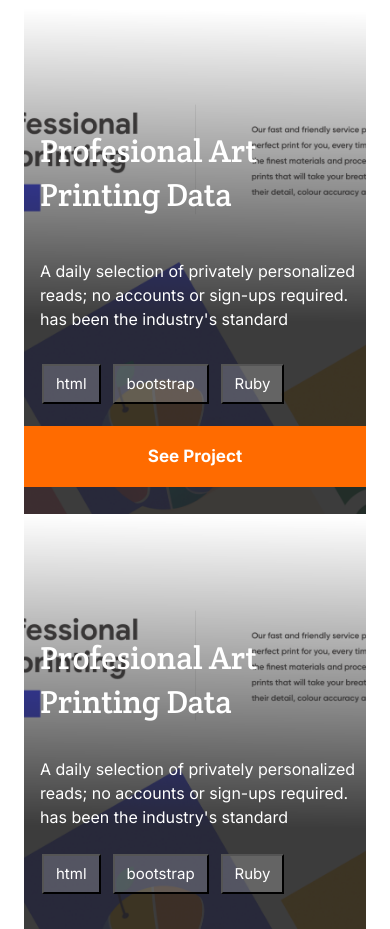
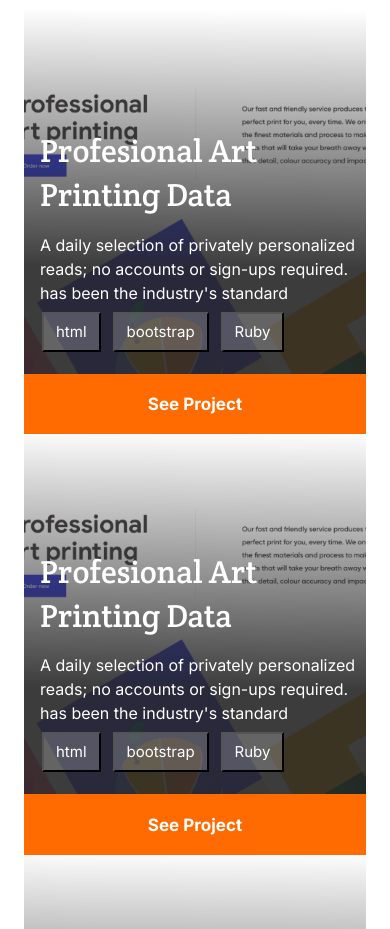
Before and after one commit to kelomo2502/portfolio, a plain HTML site: page index.html in a window 390 px wide. Shown: the part 1945-2874 px from the top of the page. Drawn offline with Linux system fonts and the light colour scheme.

Commit message:
works cards button realigned to reflect figma mobile design

```diff
--- a/style.css
+++ b/style.css
@@ -220,7 +220,7 @@ h1 {
   background-size: cover;
   background-position: center;
   background-repeat: no-repeat;
-  height: 60vh;
+  /* height: 60vh; */
   display: grid;
   grid-template-columns: 100%;
   margin: 0 24px;
@@ -248,6 +248,8 @@ h1 {
   text-align: left;
   margin-left: 16px;
   line-height: 24px;
+  margin-top: 7px;
+  margin-bottom: 7px;
 }
 
 .works-card-btn {
```
